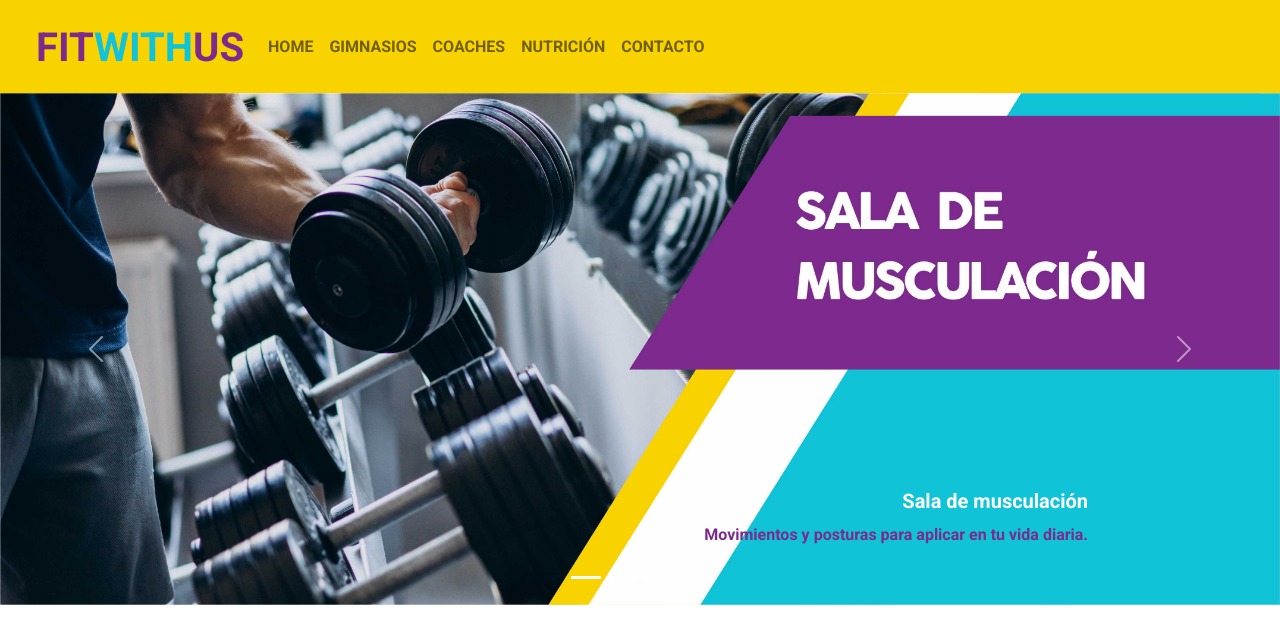
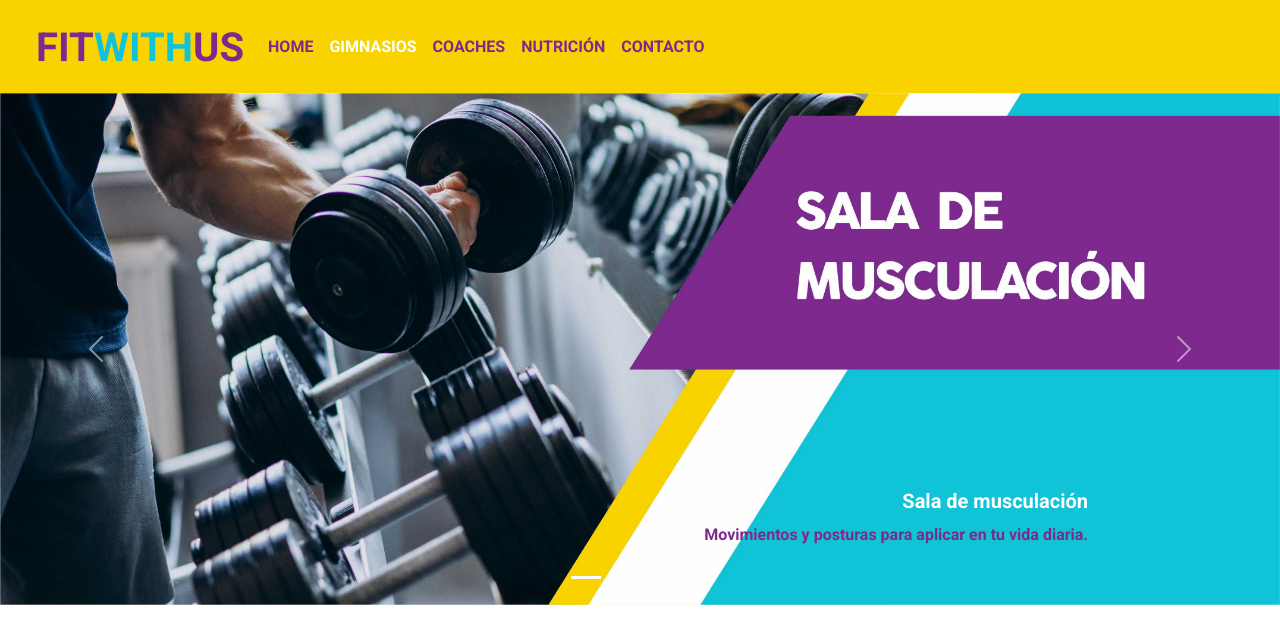
Before and after one commit to analaura111294/fitwithusSCSS, a plain HTML site: page pages/gimnasios.html in a window 1280 px wide. Shown: the top 631 px of the page. Drawn offline with nearby package versions, Linux system fonts and the light colour scheme.

Commit message:
cambios en menu

```diff
--- a/pages/gimnasios.html
+++ b/pages/gimnasios.html
@@ -23,16 +23,16 @@
 
     <header>
 
-      <nav class="navbar navbar-expand-lg navbar-light" style="background-color: rgb(248, 211, 0);">
+      <nav class="navbar navbar-expand-lg navbar-light colorMenu flexMenu">
         <div class="container-fluid">
           <a class="navbar-brand title animate__animated animate__slideInDown" href="#"><h1>FIT<span>WITH</span>US</h1></a>
           <button class="navbar-toggler" type="button" data-bs-toggle="collapse" data-bs-target="#navbarNavAltMarkup" aria-controls="navbarNavAltMarkup" aria-expanded="false" aria-label="Toggle navigation">
             <span class="navbar-toggler-icon"></span>
           </button>
           <div class="collapse navbar-collapse" id="navbarNavAltMarkup">
-            <div class="navbar-nav colorMenu">
+            <div class="navbar-nav">
               <a class="nav-link" aria-current="page" href="../index.html">HOME</a>
-              <a class="nav-link" href="#">GIMNASIOS</a>
+              <a class="nav-link" id="colorPos" href="#">GIMNASIOS</a>
               <a class="nav-link" href="#">COACHES</a>
               <a class="nav-link" href="#">NUTRICIÓN</a>
               <a class="nav-link" href="#">CONTACTO</a>
@@ -40,6 +40,7 @@
           </div>
         </div>
       </nav>
+
     </header>
 
     <!-- Info de disciplinas en los gym-->
--- a/style.css
+++ b/style.css
@@ -5,8 +5,8 @@
 
 body{
     background-color:white;
-    margin: 0px;
     font-family: 'Roboto', sans-serif;
+    color: rgb(125, 42, 143);
 }
 
 a{
@@ -15,20 +15,31 @@ a{
 }
 
 .colorMenu{
-    justify-content:space-between;
+    background-color: rgb(248, 211, 0);
 }
 
-.colorMenu li a:link{
-    text-decoration: none;
+.colorIconoMenu{
     color:rgb(125, 42, 143);
 }
 
-.colorMenu li a:hover{
+#colorPos{
     color: white;
 }
 
+#flexMenu{
+    justify-content: flex-end;
+}
+
+.navbar-light .navbar-nav .nav-link{
+    color:rgb(125, 42, 143);
+}
+
+.navbar-light .navbar-nav .nav-link:hover{
+    color: white;
+}
+
+
 .title{
-    grid-column: 1/3;
     padding-top: 1rem;
     padding-left: 1.5rem;
     color:rgb(125, 42, 143);
```
Also changed, not shown: index.html (+5 -6 lines).
